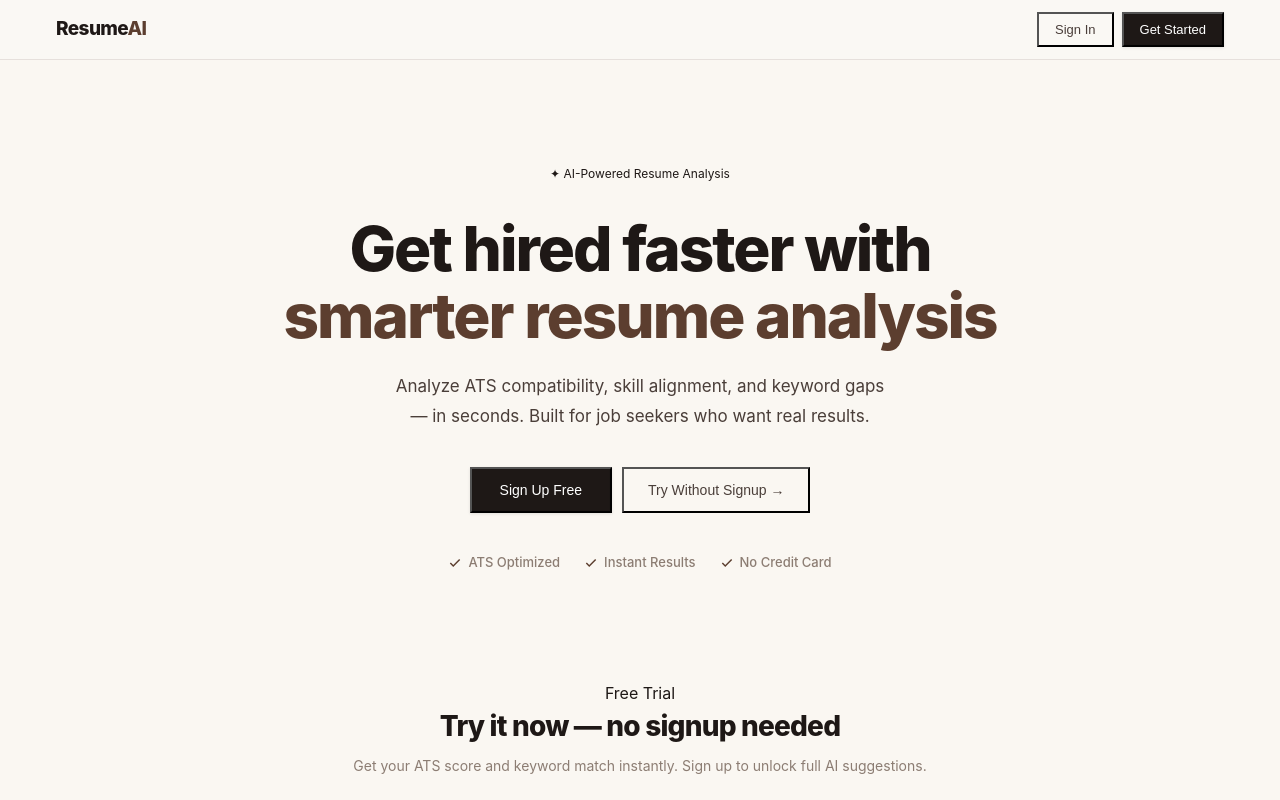
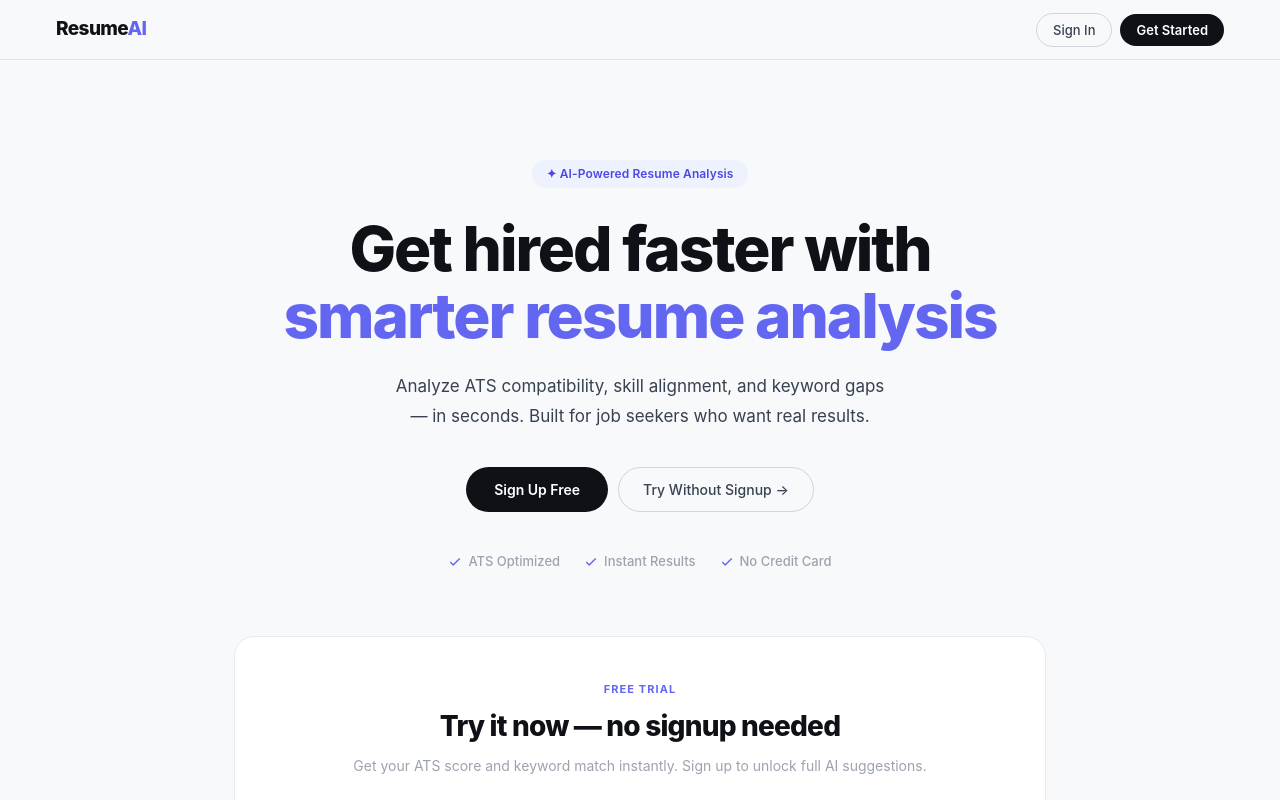
Before and after one commit to gnanesh-reddy-12/Ai-Resume-Analyzer, a React (Vite) app: page /landing in a window 1280 px wide. Shown: the top 800 px of the page. Built offline with nearby package versions, Linux system fonts and the light colour scheme; no server answers.

Commit message:
changed the theme

```diff
--- a/src/components/Navbar.jsx
+++ b/src/components/Navbar.jsx
@@ -37,7 +37,7 @@ export default function Navbar() {
         style={{
           position: "sticky", top: 16, zIndex: 100,
           margin: "0 auto", maxWidth: 960, width: "calc(100% - 32px)",
-          background: "rgba(255, 255, 255, 0.9)",
+          background: "rgba(248,249,251,0.92)",
           backdropFilter: "blur(16px)", WebkitBackdropFilter: "blur(16px)",
           borderRadius: 99,
           border: "1px solid var(--border)",
@@ -182,7 +182,7 @@ function NavLink({ label, onClick, active }) {
       </button>
       {active && (
         <motion.div layoutId="navbar-indicator" transition={layoutSpring}
-          style={{ position: "absolute", inset: 0, background: "var(--surface)", borderRadius: 99, boxShadow: "0 1px 2px rgba(0,0,0,0.04), 0 0 0 1px var(--border) inset", zIndex: 1 }} />
+          style={{ position: "absolute", inset: 0, background: "var(--surface)", borderRadius: 99, border: "1px solid #E9EAEC", zIndex: 1 }} />
       )}
     </div>
   )
--- a/src/index.css
+++ b/src/index.css
@@ -1,34 +1,36 @@
 :root {
-  /* 60-30-10 Color Palette (Warm Sand Linen, White, Espresso, Chestnut) */
-  --bg: #FAF7F2;            /* Base Background (Warm Sand Linen) - 60% */
-  --surface: #FFFFFF;       /* Surfaces/Cards - White */
-  --surface-hover: #F3EFE6; /* Warm tan-cream hover state */
+  --bg: #F8F9FB;
+  --surface: #FFFFFF;
+  --surface-hover: #F3F4F6;
 
-  --text-1: #1E1816;        /* Primary Text (Deep Espresso Charcoal) - 30% */
-  --text-2: #4A3E39;        /* Secondary Text (Warm Roast Brown) */
-  --text-3: #8C7D73;        /* Tertiary Text (Muted Sand Brown) */
+  --text-1: #0F1117;
+  --text-2: #374151;
+  --text-3: #9CA3AF;
 
-  --border: rgba(92, 62, 47, 0.12); /* Translucent warm brown border */
-  --border-focus: rgba(92, 62, 47, 0.3);
+  --border: rgba(0, 0, 0, 0.08);
+  --border-2: #D1D5DB;
+  --border-focus: #6366F1;
 
-  --accent: #5C3E2F;        /* Chestnut Chocolate Brown - 10% Accent */
-  --accent-soft: #F5EFEB;   /* Very soft linen peach background */
-  --accent-hover: #4C3225;  /* Darker Chestnut */
+  --accent: #6366F1;
+  --accent-soft: #EEF2FF;
+  --accent-mid: #C7D2FE;
+  --accent-hover: #4F46E5;
 
-  /* Status Colors */
-  --success: #2C4A3E;       /* Muted Forest Green */
-  --success-bg: #EAF2EE;
-  --success-bd: #C2D6CE;
+  --success: #166534;
+  --success-bg: #F0FDF4;
+  --success-bd: #BBF7D0;
 
-  --danger: #7A2E2B;        /* Muted Crimson */
-  --danger-bg: #F9EAEA;
-  --danger-bd: #E8C3C2;
+  --danger: #991B1B;
+  --danger-bg: #FEF2F2;
+  --danger-bd: #FECACA;
 
-  --warning: #7A552B;       /* Muted Amber */
-  --warning-bg: #F9F2EA;
-  --warning-bd: #E8D3C2;
+  --warning: #92400E;
+  --warning-bg: #FFFBEB;
+  --warning-bd: #FDE68A;
 
-  /* Typography Scale */
+  --shadow-sm: 0 1px 3px rgba(0,0,0,0.06), 0 1px 2px rgba(0,0,0,0.04);
+  --shadow-md: 0 4px 16px rgba(0,0,0,0.08), 0 2px 4px rgba(0,0,0,0.04);
+
   --text-xs: clamp(0.75rem, 0.7rem + 0.25vw, 0.8125rem);
   --text-sm: clamp(0.8125rem, 0.76rem + 0.26vw, 0.875rem);
   --text-base: clamp(0.9375rem, 0.88rem + 0.29vw, 1rem);
@@ -37,12 +39,11 @@
   --text-2xl: clamp(1.5rem, 1.3rem + 1vw, 2rem);
   --text-3xl: clamp(2rem, 1.7rem + 1.5vw, 2.75rem);
 
-  /* Radii */
   --r-xs: 6px;
   --r-sm: 8px;
   --r-md: 12px;
   --r-lg: 16px;
-  --r-xl: 24px;
+  --r-xl: 20px;
 }
 
 * {
@@ -69,15 +70,6 @@ h1, h2, h3, h4, h5, h6 {
 }
 
 /* Emil Kowalski style card */
-.ek-card {
-  background: var(--surface);
-  border-radius: var(--r-xl);
-  box-shadow:
-    0 0 0 1px var(--border) inset,
-    0 4px 24px -6px rgba(0,0,0,0.02),
-    0 1px 3px rgba(0,0,0,0.02);
-}
-
 .ek-card-sm {
   background: var(--surface);
   border-radius: var(--r-lg);
@@ -86,7 +78,60 @@ h1, h2, h3, h4, h5, h6 {
     0 2px 8px rgba(0,0,0,0.02);
 }
 
-/* Base Button */
+.btn-secondary {
+  background: var(--surface);
+  color: var(--text-1);
+  box-shadow: 0 0 0 1px var(--border) inset, 0 1px 2px rgba(0,0,0,0.03);
+}
+.btn-secondary:hover { background: var(--surface-hover); }
+
+.btn-primary {
+  background: #0F1117;
+  color: #FFFFFF;
+  border: none;
+  border-radius: 99px;
+  font-family: inherit;
+  font-weight: 600;
+  cursor: pointer;
+  display: inline-flex;
+  align-items: center;
+  justify-content: center;
+  transition: opacity 0.15s;
+}
+.btn-primary:hover { opacity: 0.85; }
+.btn-primary:disabled { opacity: 0.4; cursor: not-allowed; }
+
+.btn-accent {
+  background: var(--accent);
+  color: #FFFFFF;
+  border: none;
+  border-radius: 99px;
+  font-family: inherit;
+  font-weight: 600;
+  cursor: pointer;
+  display: inline-flex;
+  align-items: center;
+  justify-content: center;
+  transition: background 0.15s;
+}
+.btn-accent:hover { background: var(--accent-hover); }
+.btn-accent:disabled { opacity: 0.4; cursor: not-allowed; }
+
+.btn-ghost {
+  background: transparent;
+  color: var(--text-2);
+  border: 1px solid var(--border-2);
+  border-radius: 99px;
+  font-family: inherit;
+  font-weight: 500;
+  cursor: pointer;
+  display: inline-flex;
+  align-items: center;
+  justify-content: center;
+  transition: background 0.15s, color 0.15s;
+}
+.btn-ghost:hover { background: var(--surface-hover); color: var(--text-1); }
+
 .btn-ek {
   display: inline-flex;
   align-items: center;
@@ -99,31 +144,44 @@ h1, h2, h3, h4, h5, h6 {
   cursor: pointer;
   outline: none;
   border: none;
-  transition: opacity 0.2s, background 0.2s;
-  text-decoration: none;
+  transition: opacity 0.15s, background 0.15s;
 }
 
-.btn-primary {
-  background: var(--text-1);
-  color: #FFFFFF;
-  box-shadow: 0 1px 3px rgba(0,0,0,0.1), 0 0 0 1px rgba(0,0,0,0.05) inset;
+.card {
+  background: var(--surface);
+  border: 1px solid #E9EAEC;
+  border-radius: 20px;
 }
-.btn-primary:disabled { opacity: 0.5; cursor: not-allowed; }
 
-.btn-secondary {
+.ek-card {
   background: var(--surface);
-  color: var(--text-1);
-  box-shadow: 0 0 0 1px var(--border) inset, 0 1px 2px rgba(0,0,0,0.03);
+  border-radius: var(--r-xl);
+  border: 1px solid #E9EAEC;
+  box-shadow: var(--shadow-sm);
 }
-.btn-secondary:hover { background: var(--surface-hover); }
 
-.btn-ghost {
-  background: transparent;
-  color: var(--text-2);
+.badge {
+  display: inline-flex;
+  align-items: center;
+  gap: 6px;
+  border-radius: 99px;
+  font-weight: 600;
+  letter-spacing: 0.01em;
 }
-.btn-ghost:hover {
-  background: var(--surface-hover);
-  color: var(--text-1);
+.badge-accent {
+  background: var(--accent-soft);
+  color: var(--accent-hover);
+  font-size: 11px;
+}
+
+.section-label {
+  display: block;
+  font-size: 11px;
+  font-weight: 700;
+  letter-spacing: 0.1em;
+  text-transform: uppercase;
+  color: var(--accent);
+  margin-bottom: 8px;
 }
 
 /* Input Fields */
@@ -175,22 +233,6 @@ h1, h2, h3, h4, h5, h6 {
   animation: spin 0.8s linear infinite;
 }
 
-.btn-accent {
-  background: var(--accent);
-  color: #FFFFFF;
-  box-shadow: 0 4px 14px 0 rgba(92, 62, 47, 0.25), 0 1px 3px rgba(0,0,0,0.1), 0 0 0 1px rgba(92, 62, 47, 0.1) inset;
-  transition: background 0.2s, box-shadow 0.2s;
-}
-
-.btn-accent:hover {
-  background: var(--accent-hover);
-  box-shadow: 0 6px 20px 0 rgba(92, 62, 47, 0.35), 0 1px 3px rgba(0,0,0,0.1);
-}
-
-.btn-accent:disabled {
-  opacity: 0.5;
-  cursor: not-allowed;
-}
 @media (max-width: 768px) {
   .profile-stats { grid-template-columns: 1fr 1fr !important; }
   .profile-main-grid { grid-template-columns: 1fr !important; }
--- a/src/pages/Landing.jsx
+++ b/src/pages/Landing.jsx
@@ -98,7 +98,7 @@ export default function Landing() {
       {/* Nav */}
       <nav style={{
         position: "sticky", top: 0, zIndex: 50,
-        background: "rgba(250,248,245,0.92)", backdropFilter: "blur(20px)",
+        background: "rgba(248,249,251,0.92)", backdropFilter: "blur(20px)",
         WebkitBackdropFilter: "blur(20px)",
         borderBottom: "1px solid var(--border)",
         padding: "0 clamp(20px, 5vw, 56px)", height: 60,
@@ -278,16 +278,16 @@ export default function Landing() {
           initial={{ opacity: 0, y: 24 }} whileInView={{ opacity: 1, y: 0 }}
           viewport={{ once: true }} transition={{ duration: 0.5, ease }}
           style={{
-            background: "var(--accent-soft)",
-            border: "1px solid var(--accent-mid)",
+            background: "var(--text-1)",
+            border: "none",
             borderRadius: "var(--r-xl)",
             padding: "clamp(36px, 6vw, 56px) clamp(28px, 5vw, 48px)"
           }}
         >
-          <h2 style={{ fontSize: "clamp(24px, 4vw, 32px)", fontWeight: 800, letterSpacing: "-0.8px", marginBottom: 12, color: "var(--text-1)" }}>
+          <h2 style={{ fontSize: "clamp(24px, 4vw, 32px)", fontWeight: 800, letterSpacing: "-0.8px", marginBottom: 12, color: "#FFFFFF" }}>
             Ready to beat the ATS?
           </h2>
-          <p style={{ color: "var(--text-2)", marginBottom: 28, fontSize: 15, lineHeight: 1.65 }}>
+          <p style={{ color: "var(--text-3)", marginBottom: 28, fontSize: 15, lineHeight: 1.65 }}>
             Join students and professionals who use ResumeAI to land more interviews.
           </p>
           <button className="btn-primary" style={{ padding: "13px 32px", fontSize: 14 }} onClick={() => navigate("/signup")}>
```
